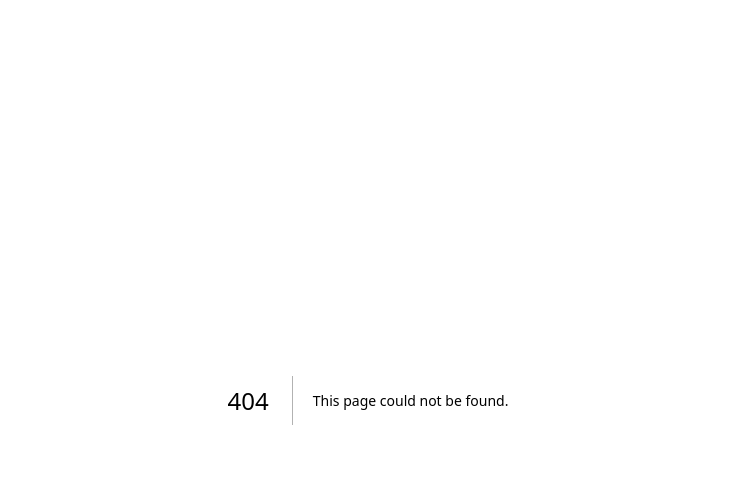
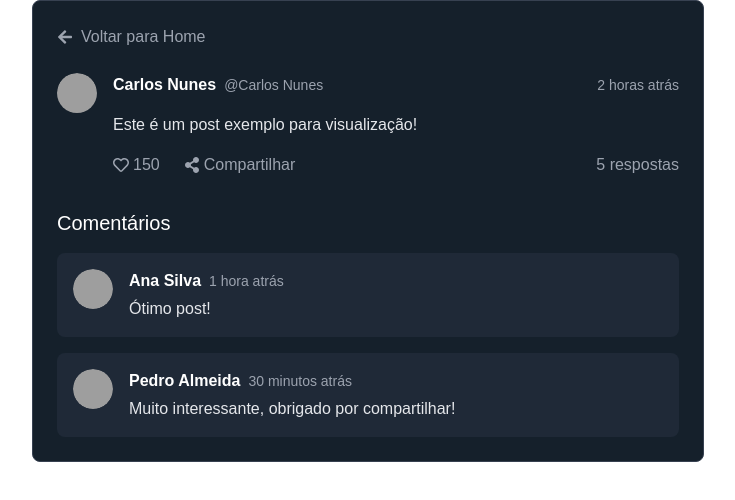
Before and after one commit to gabrielss2406/Ararx-Frontend, a Next.js app: page /post/27025 in a window 1280 px wide. Before the commit this address had no page. Shown: the top 500 px of the page, without its empty margins (272-1007 px from the left). Built offline with nearby package versions, Linux system fonts and the light colour scheme; grey boxes are pictures that could not be loaded.

Commit message:
feat: post page

```diff
--- /dev/null
+++ b/src/components/homeButton.tsx
@@ -0,0 +1,22 @@
+import { FaArrowLeft } from "react-icons/fa";
+import { useRouter } from "next/router";
+
+const HomeButton: React.FC = () => {
+    const router = useRouter();
+
+    const handleBackToHome = () => {
+        router.push("/");
+    };
+
+    return (
+        <button
+            className="flex items-center gap-2 text-gray-400 hover:text-blue-500 transition-colors duration-200 mb-6"
+            onClick={handleBackToHome}
+        >
+            <FaArrowLeft />
+            <span>Voltar para Home</span>
+        </button>
+    );
+};
+
+export default HomeButton;
--- a/src/components/post.tsx
+++ b/src/components/post.tsx
@@ -2,14 +2,15 @@ import { Avatar, AvatarImage, AvatarFallback } from "@/components/ui/avatar";
 import { FaRegHeart, FaShareAlt, FaRegComment } from "react-icons/fa";
 import { useState } from "react";
 import { Popover, PopoverContent, PopoverTrigger } from "./ui/popover";
-import CommentPopover from "./commentPopover";
-import Link from "next/link"; // Importando Link para redirecionar ao perfil
+import Link from "next/link";
+import { useRouter } from "next/router";
 
 interface PostProps {
     content: string;
     author: string;
     date: string;
     userId: string;
+    postId: string;
     likesCount: number;
     commentsCount: number;
     repliesCount: number;
@@ -20,10 +21,13 @@ export const Post: React.FC<PostProps> = ({
     author,
     date,
     userId,
+    postId,
     likesCount,
     commentsCount,
     repliesCount,
 }) => {
+    const router = useRouter();
+
     const [likes, setLikes] = useState(likesCount);
     const [liked, setLiked] = useState(false);
 
@@ -33,8 +37,7 @@ export const Post: React.FC<PostProps> = ({
     };
 
     return (
-        <div className="flex flex-row items-start gap-4 p-4 bg-gray-900 rounded-lg border border-gray-700">
-            {/* Link para o perfil através do Avatar */}
+        <div className="flex flex-row items-start gap-4 p-4 bg-gray-900 rounded-lg border border-gray-700 cursor-pointer hover:bg-gray-800 transition-colors duration-200">
             <Link href={`/profile/${userId}`}>
                 <Avatar className="cursor-pointer">
                     <AvatarImage
@@ -47,35 +50,34 @@ export const Post: React.FC<PostProps> = ({
             </Link>
 
             <div className="flex flex-col w-full">
-                <div className="flex items-center justify-between">
-                    <div className="flex items-center gap-2">
-                        <Link href={`/profile/${userId}`}>
+                <Link href={`/post/${postId}`} className="flex flex-col w-full">
+                    <div className="flex items-center justify-between">
+                        <div className="flex items-center gap-2" onClick={async () => await router.push(`/profile/${userId}`)}>
                             <span className="font-semibold text-white cursor-pointer hover:underline">
                                 {author}
                             </span>
-                        </Link>
-                        <span className="text-sm text-gray-400">@{author}</span>
+                            <span className="text-sm text-gray-400">@{author}</span>
+                        </div>
+                        <span className="text-sm text-gray-400">{date}</span>
                     </div>
-                    <span className="text-sm text-gray-400">{date}</span>
-                </div>
 
-                <p className="mt-2 text-gray-200">{content}</p>
+                    <p className="mt-2 text-gray-200">{content}</p>
+                </Link>
 
                 <div className="flex items-center justify-between mt-4">
                     <div className="flex gap-6">
-                        {/* Botão de Like */}
                         <button
                             className="flex items-center gap-1 text-gray-400 hover:text-blue-500 transition-colors duration-200"
-                            onClick={handleLike}
+                            onClick={(e) => {
+                                e.preventDefault();
+                                handleLike();
+                            }}
                         >
                             <FaRegHeart
-                                className={`transition-transform duration-200 ${liked ? "text-red-500 scale-125" : ""
-                                    }`}
+                                className={`transition-transform duration-200 ${liked ? "text-red-500 scale-125" : ""}`}
                             />
                             <span>{likes}</span>
                         </button>
-
-                        <CommentPopover />
 
                         <Popover>
                             <PopoverTrigger asChild>
--- a/src/components/userProfile.tsx
+++ b/src/components/userProfile.tsx
@@ -54,6 +54,7 @@ const UserProfile: React.FC<UserProfileProps> = ({ user }) => {
                     {user.posts.map((post) => (
                         <div key={post.id}>
                             <Post
+                                postId={"64971"}
                                 content={"Lorem ipsum dolor sit amet, consectetur adipiscing elit. Donec et cursus diam. Fusce sed rutrum sapien. Donec ex purus, tincidunt at libero a, lobortis malesuada quam."}
                                 author={"Jorge"}
                                 date={"4d ago"}
--- a/src/pages/index.tsx
+++ b/src/pages/index.tsx
@@ -3,10 +3,9 @@ import { Avatar, AvatarFallback, AvatarImage } from "@/components/ui/avatar";
 import { Button } from "@/components/ui/button";
 import { Textarea } from "@/components/ui/textarea";
 
-export default function Home() {
+const Home = () => {
   return (
-    <div className="h-screen w-full bg-[#15202B]">
-
+    <div className="h-screen w-full bg-[#15202B] px-[10%]">
       <div className="flex flex-row items-start gap-4 p-4 bg-gray-900 rounded-lg border border-gray-700">
         <Avatar>
           <AvatarImage
@@ -31,6 +30,7 @@ export default function Home() {
       </div>
 
       <Post
+        postId={"91915"}
         content={"Lorem ipsum dolor sit amet, consectetur adipiscing elit. Donec et cursus diam. Fusce sed rutrum sapien. Donec ex purus, tincidunt at libero a, lobortis malesuada quam."}
         author={"Nannie Mason"}
         date={"2h ago"}
@@ -40,6 +40,7 @@ export default function Home() {
         repliesCount={78}
       />
       <Post
+        postId={"27025"}
         content={"Lorem ipsum dolor sit amet, consectetur adipiscing elit. Donec et cursus diam. Fusce sed rutrum sapien. Donec ex purus, tincidunt at libero a, lobortis malesuada quam."}
         author={"Jorge"}
         date={"4d ago"}
@@ -51,3 +52,5 @@ export default function Home() {
     </div>
   );
 }
+
+export default Home;
--- /dev/null
+++ b/src/pages/post/[id]/index.tsx
@@ -0,0 +1,159 @@
+import { Avatar, AvatarImage, AvatarFallback } from "@/components/ui/avatar";
+import { FaRegHeart, FaShareAlt } from "react-icons/fa";
+import { useState } from "react";
+import { useRouter } from "next/router";
+import Link from "next/link";
+import HomeButton from "@/components/homeButton";
+
+interface CommentProps {
+    id: string;
+    content: string;
+    author: string;
+    date: string;
+    userId: string;
+}
+
+interface PostDetailsProps {
+    id: string;
+    content: string;
+    author: string;
+    date: string;
+    userId: string;
+    likesCount: number;
+    repliesCount: number;
+    comments: CommentProps[];
+}
+
+const PostPage = () => {
+    const router = useRouter();
+    const { id: postId } = router.query;
+
+    const post: PostDetailsProps = {
+        id: postId as string,
+        content: "Este é um post exemplo para visualização!",
+        author: "Carlos Nunes",
+        date: "2 horas atrás",
+        userId: "1",
+        likesCount: 150,
+        repliesCount: 5,
+        comments: [
+            {
+                id: "1",
+                content: "Ótimo post!",
+                author: "Ana Silva",
+                date: "1 hora atrás",
+                userId: "2",
+            },
+            {
+                id: "2",
+                content: "Muito interessante, obrigado por compartilhar!",
+                author: "Pedro Almeida",
+                date: "30 minutos atrás",
+                userId: "3",
+            },
+        ],
+    };
+
+    const [likes, setLikes] = useState(post.likesCount);
+    const [liked, setLiked] = useState(false);
+
+    const handleLike = () => {
+        setLiked(!liked);
+        setLikes((prev) => (liked ? prev - 1 : prev + 1));
+    };
+
+    return (
+        <div className="max-w-2xl mx-auto p-6 bg-[#15202B] rounded-lg border border-gray-700">
+            <HomeButton />
+            <div className="flex flex-row items-start gap-4 mt-6">
+                <Link href={`/profile/${post.userId}`} passHref>
+                    <Avatar>
+                        <AvatarImage
+                            className="w-12 h-12 rounded-full"
+                            src="https://github.com/shadcn.png"
+                            alt="User avatar"
+                        />
+                        <AvatarFallback>CN</AvatarFallback>
+                    </Avatar>
+                </Link>
+
+                <div className="flex flex-col w-full">
+                    <div className="flex items-center justify-between">
+                        <div className="flex items-center gap-2">
+                            <Link href={`/profile/${post.userId}`} passHref>
+                                <span className="font-semibold text-white cursor-pointer hover:underline">
+                                    {post.author}
+                                </span>
+                            </Link>
+                            <span className="text-sm text-gray-400">@{post.author}</span>
+                        </div>
+                        <span className="text-sm text-gray-400">{post.date}</span>
+                    </div>
+
+                    <p className="mt-4 text-gray-200">{post.content}</p>
+
+                    <div className="flex items-center justify-between mt-4">
+                        <div className="flex gap-6">
+                            <button
+                                className="flex items-center gap-1 text-gray-400 hover:text-red-500 transition-colors duration-200"
+                                onClick={handleLike}
+                            >
+                                <FaRegHeart
+                                    className={`transition-transform duration-200 ${liked ? "text-red-500 scale-125" : ""
+                                        }`}
+                                />
+                                <span>{likes}</span>
+                            </button>
+
+                            <button className="flex items-center gap-1 text-gray-400 hover:text-blue-500 transition-colors duration-200">
+                                <FaShareAlt />
+                                <span>Compartilhar</span>
+                            </button>
+                        </div>
+
+                        <div className="text-gray-400">
+                            <span>{post.repliesCount} respostas</span>
+                        </div>
+                    </div>
+                </div>
+            </div>
+
+            <div className="mt-8">
+                <h2 className="text-xl text-white">Comentários</h2>
+                {post.comments.length > 0 ? (
+                    post.comments.map((comment) => (
+                        <div key={comment.id} className="flex items-start gap-4 mt-4 bg-gray-800 p-4 rounded-lg">
+                            <Link href={`/profile/${comment.userId}`} passHref>
+                                <Avatar>
+                                    <AvatarImage
+                                        className="w-10 h-10 rounded-full"
+                                        src="https://github.com/shadcn.png"
+                                        alt="User avatar"
+                                    />
+                                    <AvatarFallback>{comment.author.charAt(0)}</AvatarFallback>
+                                </Avatar>
+                            </Link>
+                            <div className="flex flex-col w-full">
+                                <div className="flex items-center justify-between">
+                                    <div className="flex items-center gap-2">
+                                        <Link href={`/profile/${comment.userId}`} passHref>
+                                            <span className="font-semibold text-white cursor-pointer hover:underline">
+                                                {comment.author}
+                                            </span>
+                                        </Link>
+                                        <span className="text-sm text-gray-400">{comment.date}</span>
+                                    </div>
+                                </div>
+                                <p className="mt-1 text-gray-200">{comment.content}</p>
+                            </div>
+                        </div>
+                    ))
+                ) : (
+                    <p className="text-gray-400">Nenhum comentário ainda.</p>
+                )}
+            </div>
+        </div>
+    );
+};
+
+export default PostPage;
--- a/src/pages/profile/[id]/index.tsx
+++ b/src/pages/profile/[id]/index.tsx
@@ -1,9 +1,10 @@
 import { useRouter } from "next/router";
 import UserProfile from "@/components/userProfile";
+import HomeButton from "@/components/homeButton";
 
 const UserProfilePage = () => {
     const router = useRouter();
-    const { userId } = router.query;
+    const { id: userId } = router.query;
 
     const user = {
         id: userId as string,
@@ -31,7 +32,12 @@ const UserProfilePage = () => {
         ],
     };
 
-    return <UserProfile user={user} />;
+    return (
+        <div className="container mx-auto p-6">
+            <HomeButton />
+            <UserProfile user={user} />
+        </div>
+    );
 };
 
 export default UserProfilePage;
```
